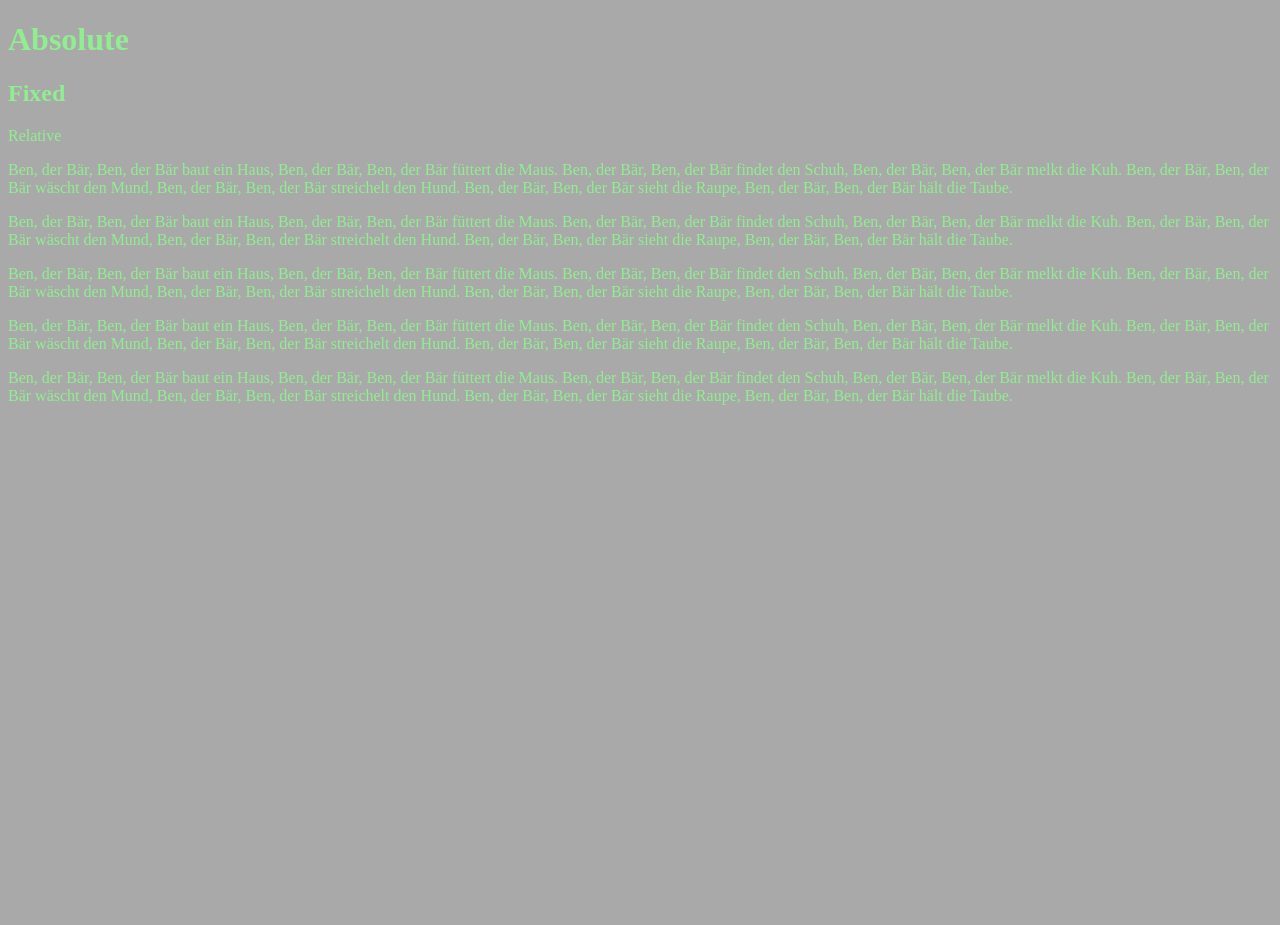
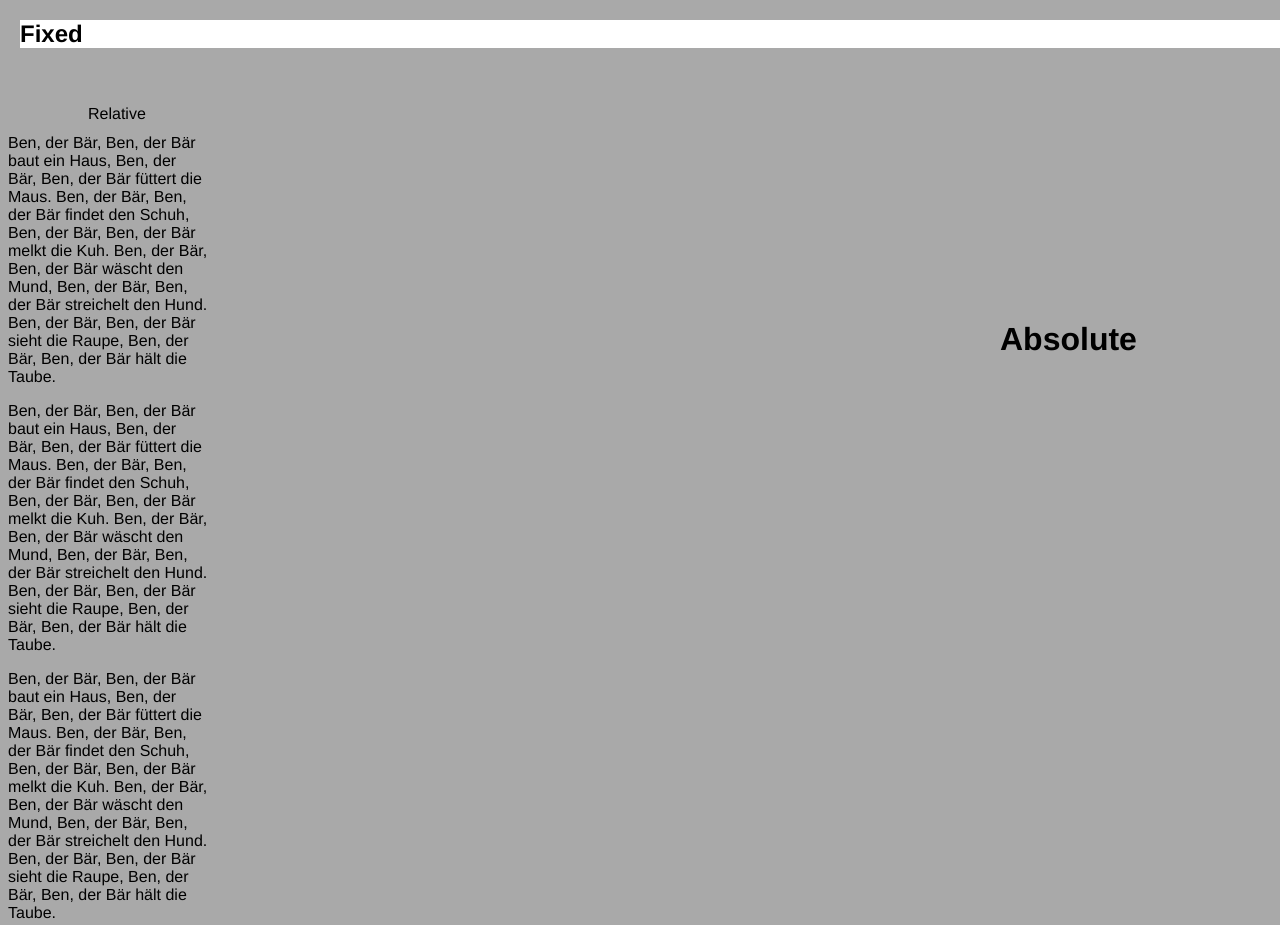
Before and after one commit to Jtbieker/jtbieker.github.io, a plain HTML site: page lab3.html in a window 1280 px wide. Shown: the top 925 px of the page. Before the commit the page ends 800 px from the top, so only its background shows below. Drawn offline with Linux system fonts and the light colour scheme.

Commit message:
Add files via upload

```diff
--- a/styles.css
+++ b/styles.css
@@ -1,12 +1,38 @@
-
-    body {
-       background-color: darkgray;
-        color:lightgreen;}
-        font-family:Verdana, Geneva, Tahoma, sans-serif;
+body {background-color: darkgray;}
 
 
+type="text/css">
+ body {background-color: darkgray;}
+    body {
+        width: 550px;
+        left: 25px;
+        font-family: 'Franklin Gothic Medium', 'Arial Narrow', Arial, sans-serif;
+        color: black;}
     h1 {
         position: absolute;
-        top: 0px;
-        left: 600px;
+        top: 300px;
+        left: 1000px;
+        width: 250px;}
+
+        p {
+        width: 200px;
+        top:500px;
     }
+    p.body {
+        position: relative;
+        top: 5px;
+        left: 80px;}
+
+
+
+
+    h2 {
+        position: fixed;
+        top: 10px;
+        left: 10px;
+        padding: 0px;
+        margin: 10px;
+        width: 100%;
+        background-color: #ffffff;}
+    p.body{
+        margin-top: 100px;}
```
